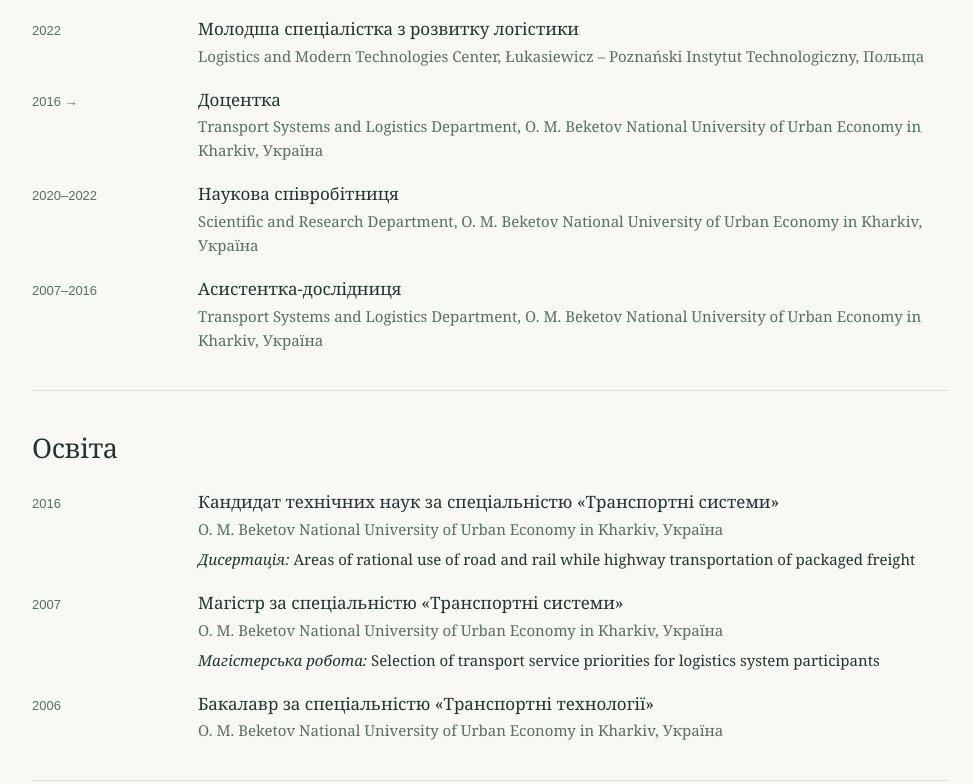
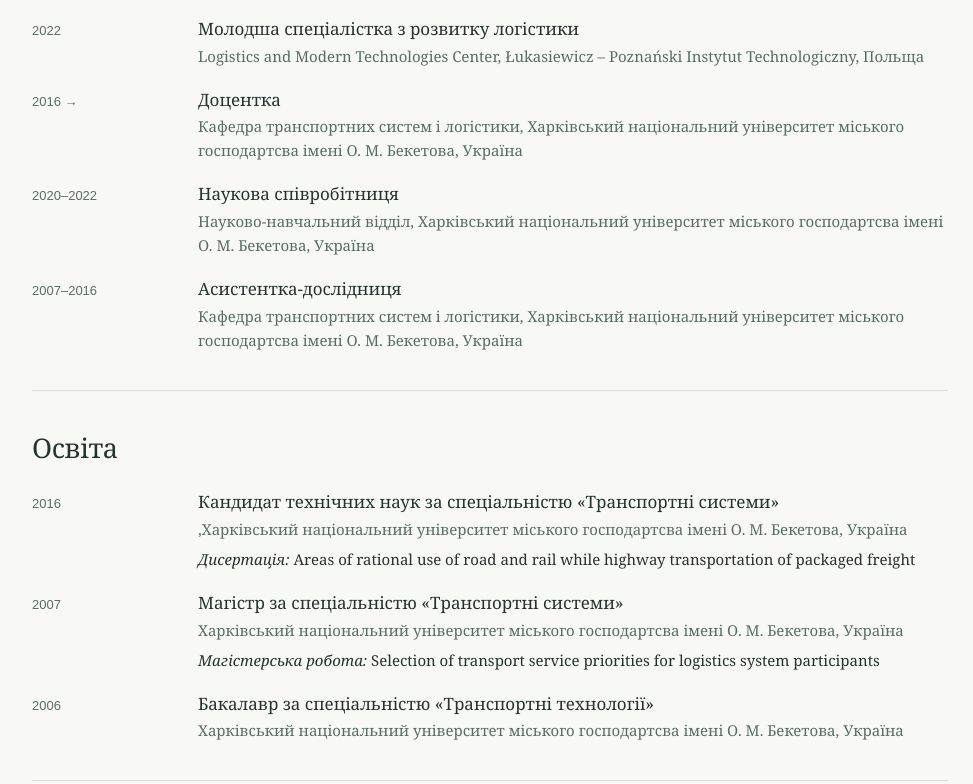
Before and after one commit to Maria-Ok/mariiaolkhova, a plain HTML site: page uk/index.html in a window 1280 px wide. Shown: the part 1325-2109 px from the top of the page, without its empty margins (150-1123 px from the left). Drawn offline with Linux system fonts and the light colour scheme.

Commit message:
Update index.html

```diff
--- a/uk/index.html
+++ b/uk/index.html
@@ -56,14 +56,14 @@
     <div class="entry"><div class="date">2025 →</div><div><div class="position">Старша наукова співробітниця</div><div class="place">Department of Enterprise Engineering “Mario Lucertini”, University of Rome Tor Vergata, Італія</div></div></div>
     <div class="entry"><div class="date">2023–2025</div><div><div class="position">Наукова співробітниця за програмою Council for At-Risk Academics (CARA)</div><div class="place">School of Architecture, Building and Civil Engineering, Loughborough University, Велика Британія</div></div></div>
     <div class="entry"><div class="date">2022</div><div><div class="position">Молодша спеціалістка з розвитку логістики</div><div class="place">Logistics and Modern Technologies Center, Łukasiewicz – Poznański Instytut Technologiczny, Польща</div></div></div>
-    <div class="entry"><div class="date">2016 →</div><div><div class="position">Доцентка</div><div class="place">Transport Systems and Logistics Department, O. M. Beketov National University of Urban Economy in Kharkiv, Україна</div></div></div>
-    <div class="entry"><div class="date">2020–2022</div><div><div class="position">Наукова співробітниця</div><div class="place">Scientific and Research Department, O. M. Beketov National University of Urban Economy in Kharkiv, Україна</div></div></div>
-    <div class="entry"><div class="date">2007–2016</div><div><div class="position">Асистентка-дослідниця</div><div class="place">Transport Systems and Logistics Department, O. M. Beketov National University of Urban Economy in Kharkiv, Україна</div></div></div>
+    <div class="entry"><div class="date">2016 →</div><div><div class="position">Доцентка</div><div class="place">Кафедра транспортних систем і логістики, Харківський національний університет міського господартсва імені О. М. Бекетова, Україна</div></div></div>
+    <div class="entry"><div class="date">2020–2022</div><div><div class="position">Наукова співробітниця</div><div class="place">Науково-навчальний відділ, Харківський національний університет міського господартсва імені О. М. Бекетова, Україна</div></div></div>
+    <div class="entry"><div class="date">2007–2016</div><div><div class="position">Асистентка-дослідниця</div><div class="place">Кафедра транспортних систем і логістики, Харківський національний університет міського господартсва імені О. М. Бекетова, Україна</div></div></div>
   </div></section>
   <section aria-labelledby="education"><h2 id="education">Освіта</h2><div class="entries">
-    <div class="entry"><div class="date">2016</div><div><div class="position">Кандидат технічних наук за спеціальністю «Транспортні системи»</div><div class="place">O. M. Beketov National University of Urban Economy in Kharkiv, Україна</div><div class="dissertation"><em>Дисертація:</em> Areas of rational use of road and rail while highway transportation of packaged freight</div></div></div>
-    <div class="entry"><div class="date">2007</div><div><div class="position">Магістр за спеціальністю «Транспортні системи»</div><div class="place">O. M. Beketov National University of Urban Economy in Kharkiv, Україна</div><div class="dissertation"><em>Магістерська робота:</em> Selection of transport service priorities for logistics system participants</div></div></div>
-    <div class="entry"><div class="date">2006</div><div><div class="position">Бакалавр за спеціальністю «Транспортні технології»</div><div class="place">O. M. Beketov National University of Urban Economy in Kharkiv, Україна</div></div></div>
+    <div class="entry"><div class="date">2016</div><div><div class="position">Кандидат технічних наук за спеціальністю «Транспортні системи»</div><div class="place">,Харківський національний університет міського господартсва імені О. М. Бекетова, Україна</div><div class="dissertation"><em>Дисертація:</em> Areas of rational use of road and rail while highway transportation of packaged freight</div></div></div>
+    <div class="entry"><div class="date">2007</div><div><div class="position">Магістр за спеціальністю «Транспортні системи»</div><div class="place">Харківський національний університет міського господартсва імені О. М. Бекетова, Україна</div><div class="dissertation"><em>Магістерська робота:</em> Selection of transport service priorities for logistics system participants</div></div></div>
+    <div class="entry"><div class="date">2006</div><div><div class="position">Бакалавр за спеціальністю «Транспортні технології»</div><div class="place">Харківський національний університет міського господартсва імені О. М. Бекетова, Україна</div></div></div>
   </div></section>
   <section aria-labelledby="networks"><h2 id="networks">Професійні мережі та дослідницькі групи</h2><div class="networks">
     <div class="network"><strong>Department of Enterprise Engineering “Mario Lucertini”</strong><small>University of Rome Tor Vergata, Італія</small></div>
```
